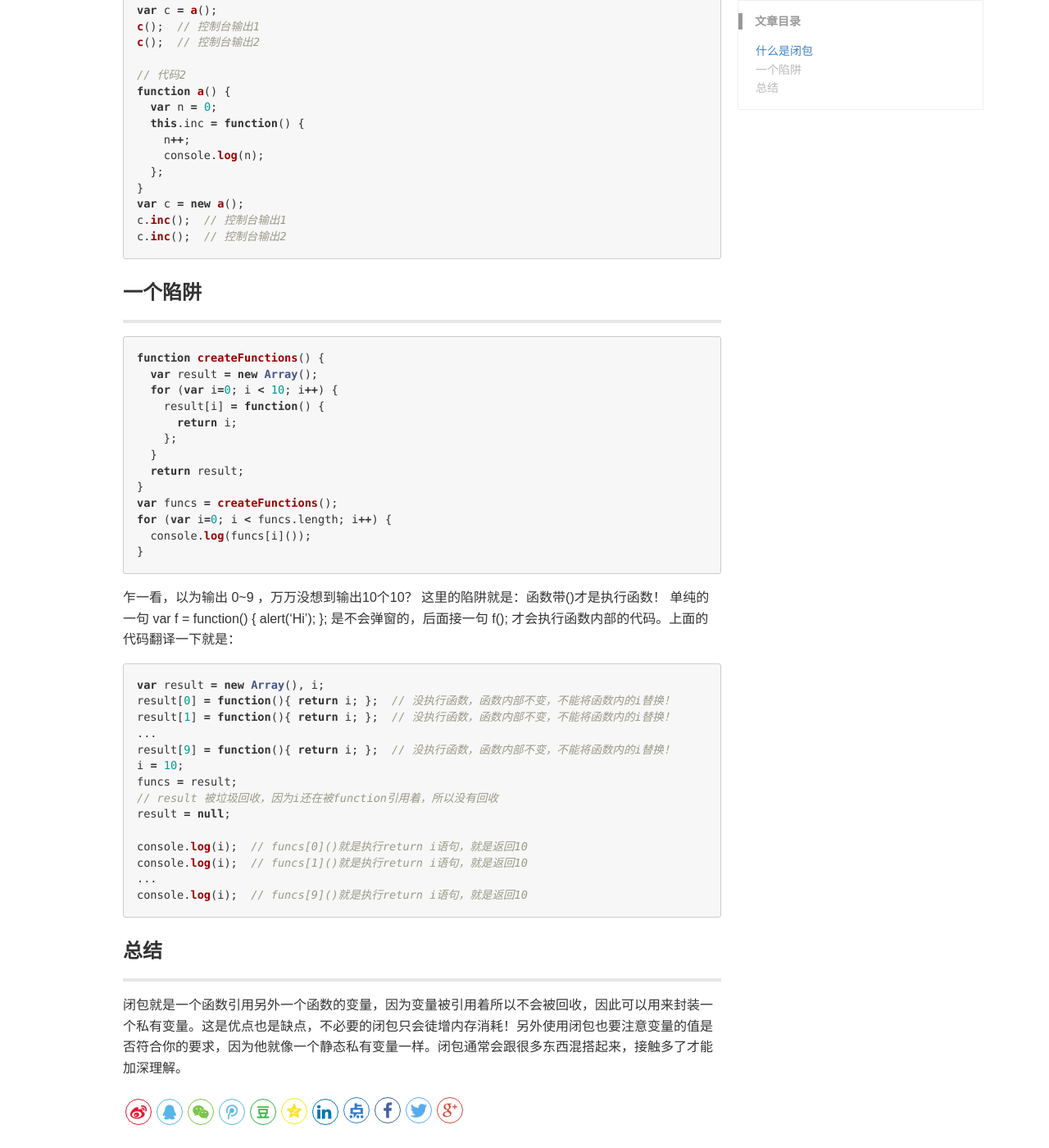
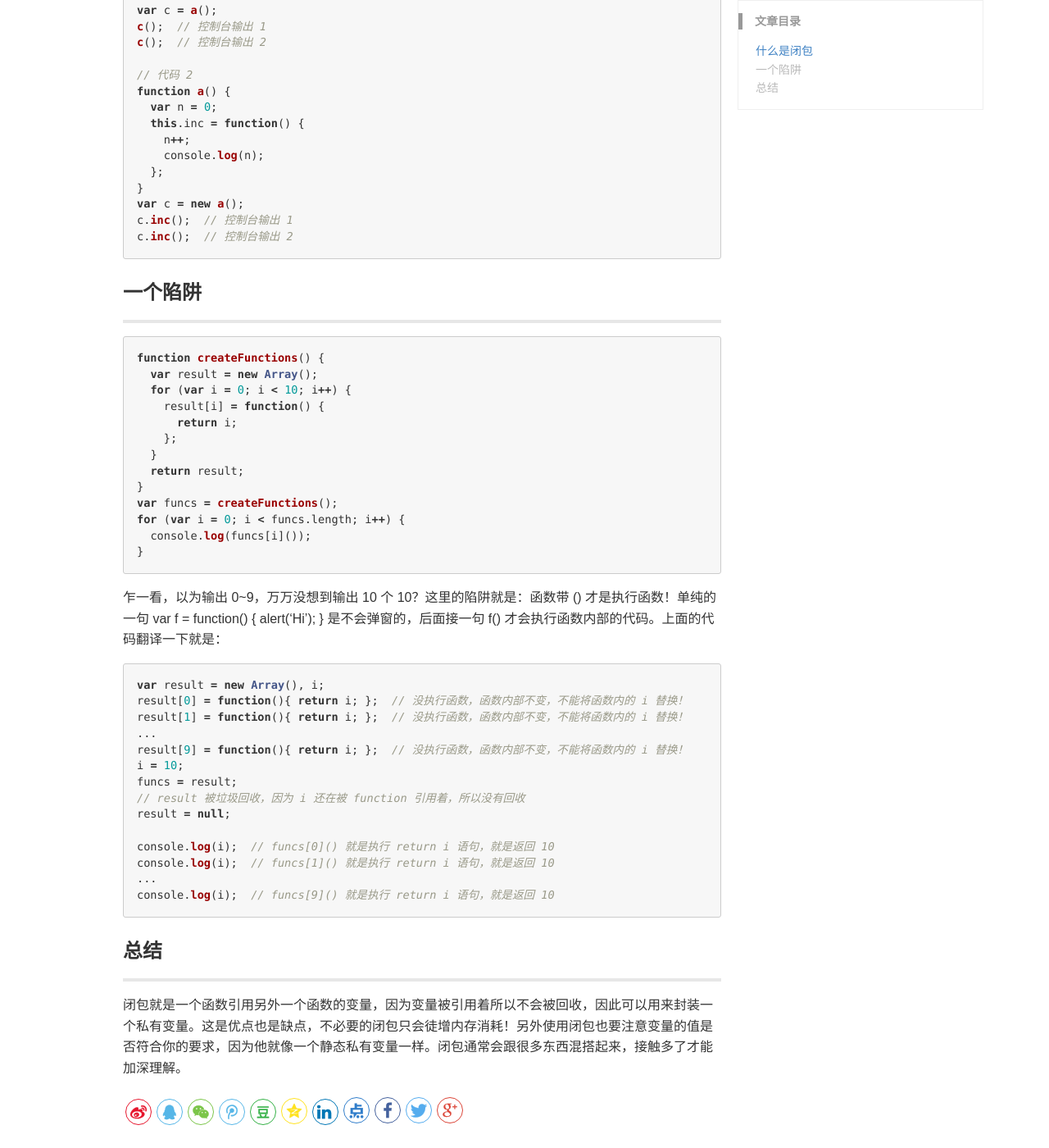
Before and after one commit to iamjichao/iamjichao.github.io, a Jekyll site: the page built from _posts/2018-12-29-js-closure.md, in a window 1280 px wide and 1400 px high, scrolled down 717 px. Shown: the whole window at 82% size. Built offline with Jekyll 4.4.1, drawn with Linux system fonts in a browser that asks for light colours; comment, search, counter and statistics services are not loaded; some of the changed text lies outside the part shown.

````diff
--- a/_posts/2018-12-29-js-closure.md
+++ b/_posts/2018-12-29-js-closure.md
@@ -6,17 +6,17 @@ description: 闭包学习心得
 keywords: JS, 闭包
 ---
 
-JavaScript中的函数运行在它们被定义的作用域里，而不是它们被执行的作用域里。
+JavaScript 中的函数运行在它们被定义的作用域里，而不是它们被执行的作用域里。
 
 ### 什么是闭包
 ---
 
 有权访问另一个函数作用域内变量的函数叫闭包。
 
-js的每个函数都是一个个小黑屋，它可以获取外界信息，但是外界却无法直接看到里面的内容。代码 1 中，将变量 n 放进小黑屋里，除了 inc 函数之外，没有其他办法能接触到变量 n，而且在函数 a 外定义同名的变量 n 也是互不影响的，这就是所谓的增强“封装性”。 而之所以要用 return 返回函数标识 inc，是因为在 a 函数外部无法直接调用 inc 函数，所以 return inc 与外部联系起来，代码 2 中的 this 也是将 inc 与外部联系起来而已。
+JS 的每个函数都是一个个小黑屋，它可以获取外界信息，但是外界却无法直接看到里面的内容。代码 1 中，将变量 n 放进小黑屋里，除了 inc 函数之外，没有其他办法能接触到变量 n，而且在函数 a 外定义同名的变量 n 也是互不影响的，这就是所谓的增强“封装性”。 而之所以要用 return 返回函数标识 inc，是因为在 a 函数外部无法直接调用 inc 函数，所以 return inc 与外部联系起来，代码 2 中的 this 也是将 inc 与外部联系起来而已。
 
 ```js
-// 代码1
+// 代码 1
 function a() {
   var n = 0;
   function inc() {
@@ -26,10 +26,10 @@ function a() {
   return inc;
 }
 var c = a();
-c();  // 控制台输出1
-c();  // 控制台输出2
+c();  // 控制台输出 1
+c();  // 控制台输出 2
 
-// 代码2
+// 代码 2
 function a() {
   var n = 0;
   this.inc = function() {
@@ -38,8 +38,8 @@ function a() {
   };
 }
 var c = new a();
-c.inc();  // 控制台输出1
-c.inc();  // 控制台输出2
+c.inc();  // 控制台输出 1
+c.inc();  // 控制台输出 2
 ```
 
 ### 一个陷阱
@@ -48,7 +48,7 @@ c.inc();  // 控制台输出2
 ```js
 function createFunctions() {
   var result = new Array();
-  for (var i=0; i < 10; i++) {
+  for (var i = 0; i < 10; i++) {
     result[i] = function() {
       return i;
     };
@@ -56,28 +56,28 @@ function createFunctions() {
   return result;
 }
 var funcs = createFunctions();
-for (var i=0; i < funcs.length; i++) {
+for (var i = 0; i < funcs.length; i++) {
   console.log(funcs[i]());
 }
 ```
 
-乍一看，以为输出 0~9 ，万万没想到输出10个10？ 这里的陷阱就是：函数带()才是执行函数！ 单纯的一句 var f = function() { alert('Hi'); }; 是不会弹窗的，后面接一句 f(); 才会执行函数内部的代码。上面的代码翻译一下就是：
+乍一看，以为输出 0~9，万万没想到输出 10 个 10？这里的陷阱就是：函数带 () 才是执行函数！单纯的一句 var f = function() { alert('Hi'); } 是不会弹窗的，后面接一句 f() 才会执行函数内部的代码。上面的代码翻译一下就是：
 
 ```js
 var result = new Array(), i;
-result[0] = function(){ return i; };  // 没执行函数，函数内部不变，不能将函数内的i替换！
-result[1] = function(){ return i; };  // 没执行函数，函数内部不变，不能将函数内的i替换！
+result[0] = function(){ return i; };  // 没执行函数，函数内部不变，不能将函数内的 i 替换！
+result[1] = function(){ return i; };  // 没执行函数，函数内部不变，不能将函数内的 i 替换！
 ...
-result[9] = function(){ return i; };  // 没执行函数，函数内部不变，不能将函数内的i替换！
+result[9] = function(){ return i; };  // 没执行函数，函数内部不变，不能将函数内的 i 替换！
 i = 10;
 funcs = result;
-// result 被垃圾回收，因为i还在被function引用着，所以没有回收
+// result 被垃圾回收，因为 i 还在被 function 引用着，所以没有回收
 result = null;
 
-console.log(i);  // funcs[0]()就是执行return i语句，就是返回10
-console.log(i);  // funcs[1]()就是执行return i语句，就是返回10
+console.log(i);  // funcs[0]() 就是执行 return i 语句，就是返回 10
+console.log(i);  // funcs[1]() 就是执行 return i 语句，就是返回 10
 ...
-console.log(i);  // funcs[9]()就是执行return i语句，就是返回10
+console.log(i);  // funcs[9]() 就是执行 return i 语句，就是返回 10
 ```
 
 ### 总结
````
Also changed, not shown: _posts/2019-01-12-react-webpack-project.md (+1 -1 lines).
